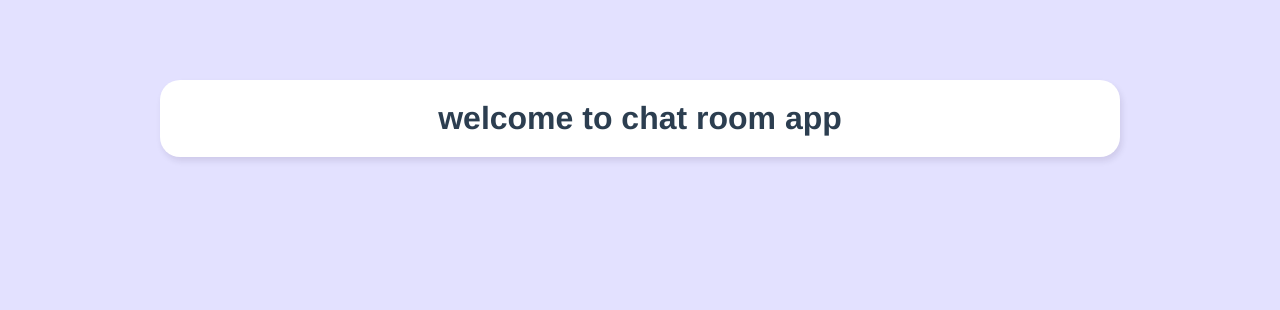
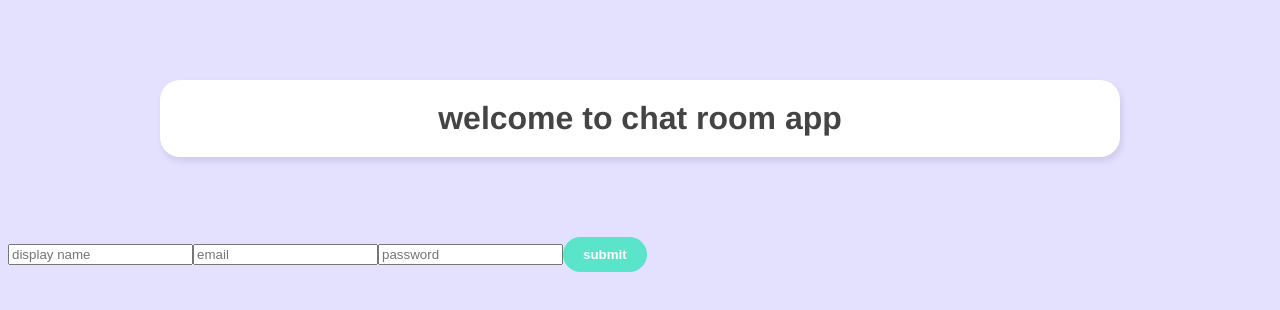
Before and after one commit to mikeqiu2011/live-chat, a Vue app: page / in a window 1280 px wide. Shown: the top 310 px of the page. Built offline with nearby package versions, Linux system fonts and the light colour scheme.

Commit message:
now form is done

```diff
--- a/package.json
+++ b/package.json
@@ -8,6 +8,7 @@
   },
   "dependencies": {
     "core-js": "^3.6.5",
+    "firebase": "8.10",
     "vue": "^3.0.0",
     "vue-router": "^4.0.0-0"
   },
--- a/src/App.vue
+++ b/src/App.vue
@@ -7,7 +7,5 @@
   font-family: Avenir, Helvetica, Arial, sans-serif;
   -webkit-font-smoothing: antialiased;
   -moz-osx-font-smoothing: grayscale;
-  text-align: center;
-  color: #2c3e50;
 }
 </style>
--- /dev/null
+++ b/src/components/SignupForm.vue
@@ -0,0 +1,41 @@
+<template>
+  <div class="signup">
+    <form @submit.prevent="handleSubmit">
+      <input
+        type="text"
+        placeholder="display name"
+        required
+        v-model="displayName"
+      />
+      <input type="email" placeholder="email" required v-model="email" />
+      <input
+        type="password"
+        placeholder="password"
+        required
+        v-model="password"
+      />
+      <button>submit</button>
+      <!-- password is {{ password }} -->
+    </form>
+  </div>
+</template>
+
+<script>
+import { ref } from "@vue/reactivity";
+export default {
+  setup() {
+    const displayName = ref("");
+    const email = ref("");
+    const password = ref("");
+
+    const handleSubmit = () => {
+      console.log(displayName.value, email.value, password.value);
+    };
+
+    return { displayName, email, password, handleSubmit };
+  },
+};
+</script>
+
+<style>
+</style>
--- a/src/views/Welcome.vue
+++ b/src/views/Welcome.vue
@@ -1,9 +1,13 @@
 <template>
   <h1 class="welcome container">welcome to chat room app</h1>
+  <SignupForm />
 </template>
 
 <script>
-export default {};
+import SignupForm from "../components/SignupForm.vue";
+export default {
+  components: { SignupForm },
+};
 </script>
 
 <style>
```
Also changed, not shown: src/firebase/config.js (added, +17 -0 lines), 1 other file (tests, documents, lock files or other folders).
